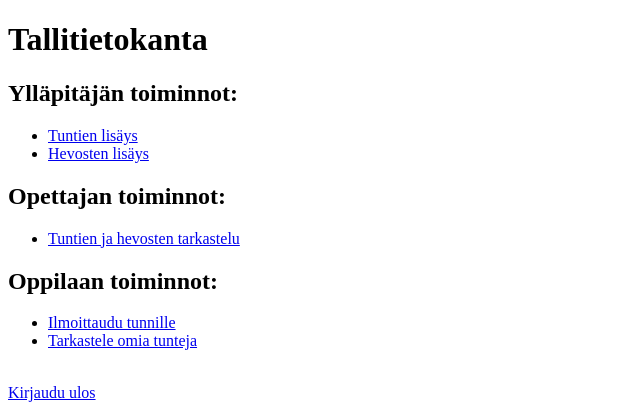
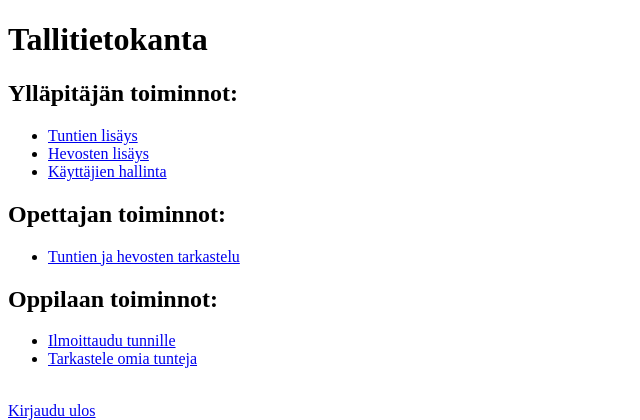
Before and after one commit to sonjasil/tallitietokanta, a Flask app: page / in a window 1280 px wide. Shown: the top 420 px of the page, without its empty margins (0-640 px from the left). Run offline with Flask 3, Linux system fonts and the light colour scheme; a user stored in the database is signed in.

Commit message:
Added managing users to admin functions

```diff
--- a/templates/index.html
+++ b/templates/index.html
@@ -6,6 +6,7 @@
 <ul>
     <li><a href="admin_lessons">Tuntien lisäys</a></li>
     <li><a href="admin_horses">Hevosten lisäys</a></li>
+    <li><a href="admin_users">Käyttäjien hallinta</a></li>
 </ul>
 <h2>Opettajan toiminnot:</h2>
 <ul>
```
